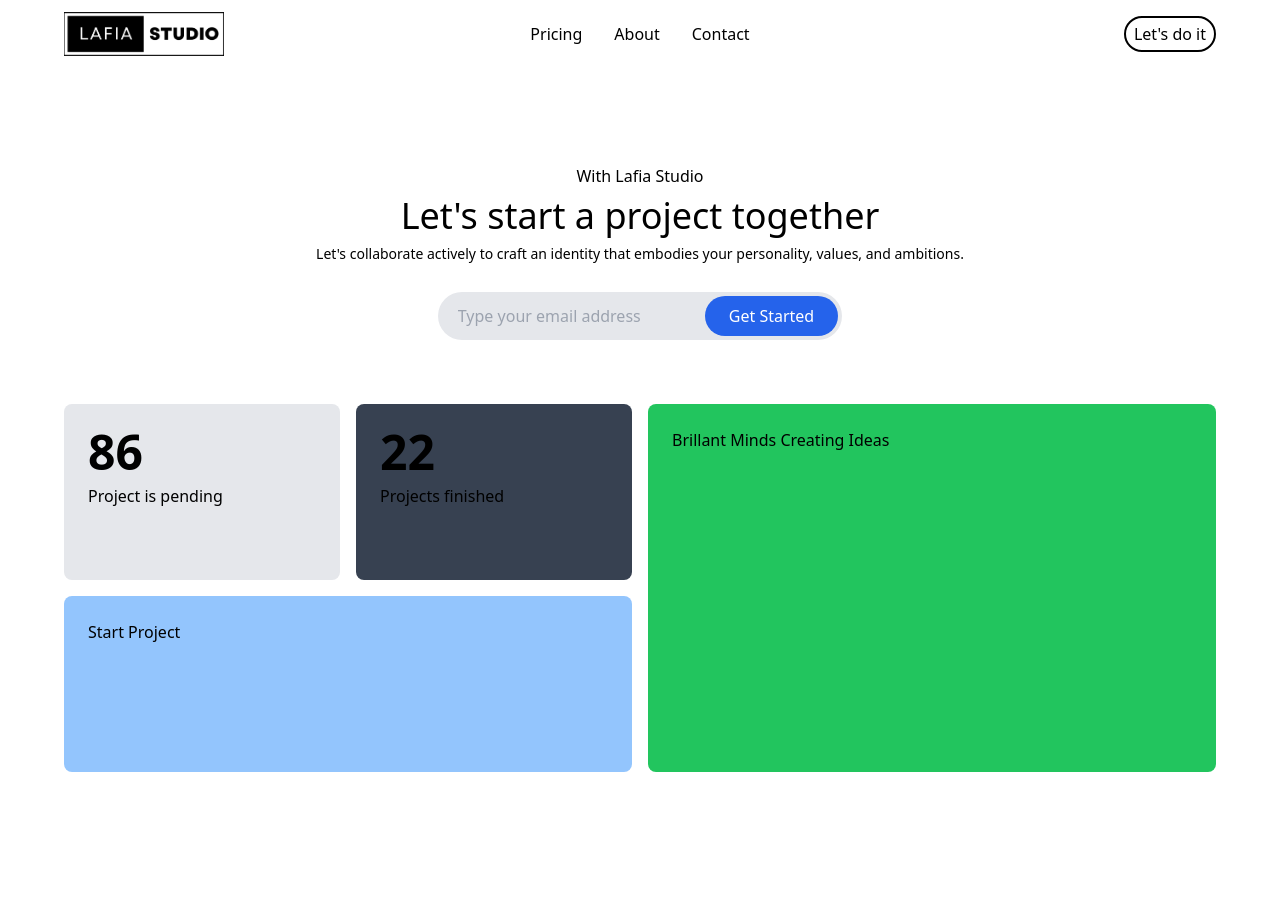
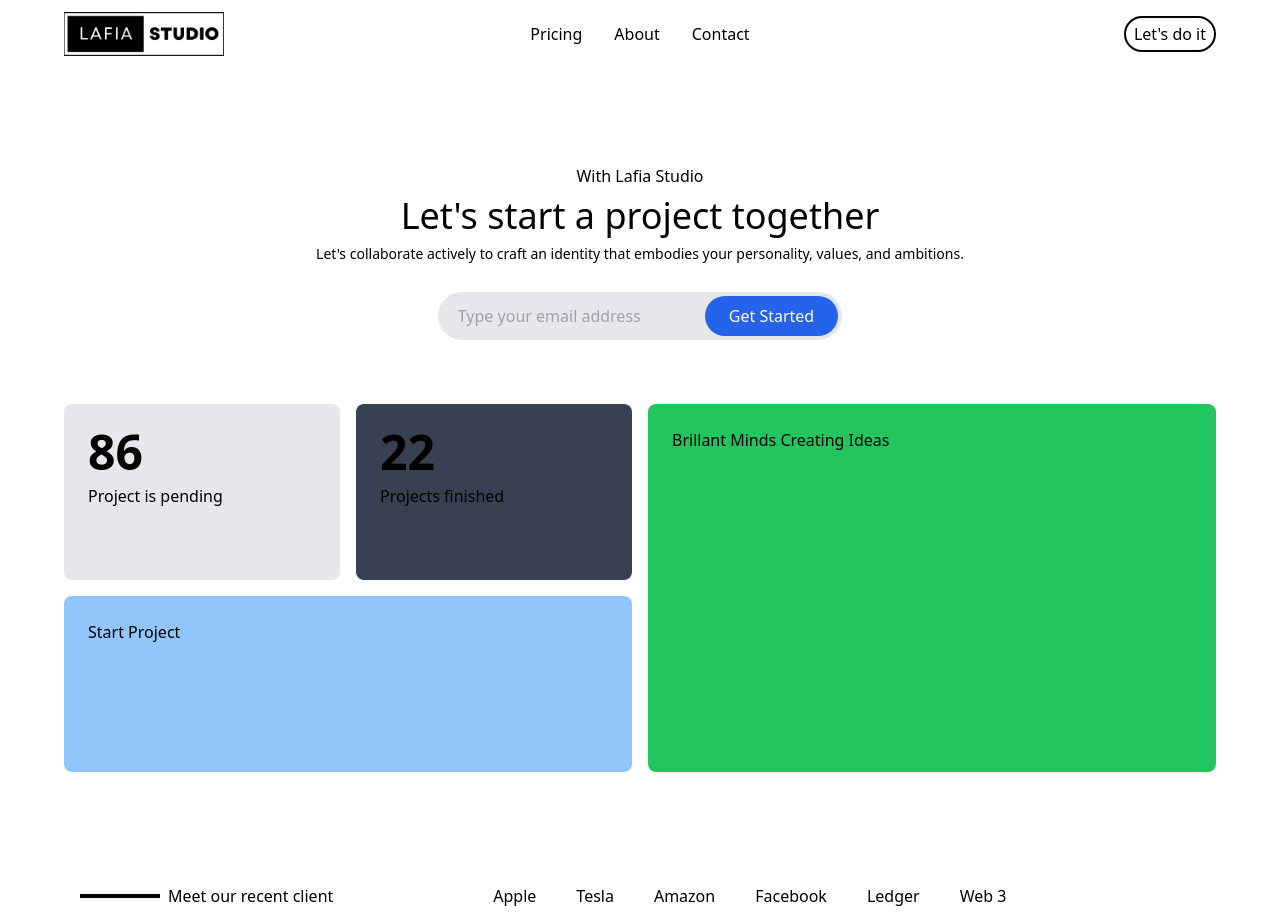
Before and after one commit to DaniOmer/web-agency-react-tailwind-mui, a React (Vite) app: page / in a window 1280 px wide. Before the commit the page ends 800 px from the top, so only its background shows below. Built offline with nearby package versions, Linux system fonts and the light colour scheme.

Commit message:
Setting up recent clients section on Homepage

```diff
--- /dev/null
+++ b/src/components/RecentClient/RecentClient.jsx
@@ -0,0 +1,19 @@
+const RecentClient = () => {
+  return (
+    <section className="max-w-6xl mx-auto flex mt-24 p-4 gap-40">
+      <div className="flex items-center gap-2">
+        <div className="border-2 border-black w-20 h-0"></div>
+        <p>Meet our recent client</p>
+      </div>
+      <div className="flex gap-10">
+        <p>Apple</p>
+        <p>Tesla</p>
+        <p>Amazon</p>
+        <p>Facebook</p>
+        <p>Ledger</p>
+        <p>Web 3</p>
+      </div>
+    </section>
+  );
+};
+export default RecentClient;
--- a/src/pages/Home/Home.jsx
+++ b/src/pages/Home/Home.jsx
@@ -1,6 +1,7 @@
 import Achievment from "../../components/Achievment/Achievment";
 import ContactRequest from "../../components/ContactRequest/ContactRequest";
 import NavBar from "../../components/NavBar/NavBar";
+import RecentClient from "../../components/RecentClient/RecentClient";
 
 const Home = () => {
   return (
@@ -8,6 +9,7 @@ const Home = () => {
       <NavBar />
       <ContactRequest />
       <Achievment />
+      <RecentClient />
     </div>
   );
 };
```
